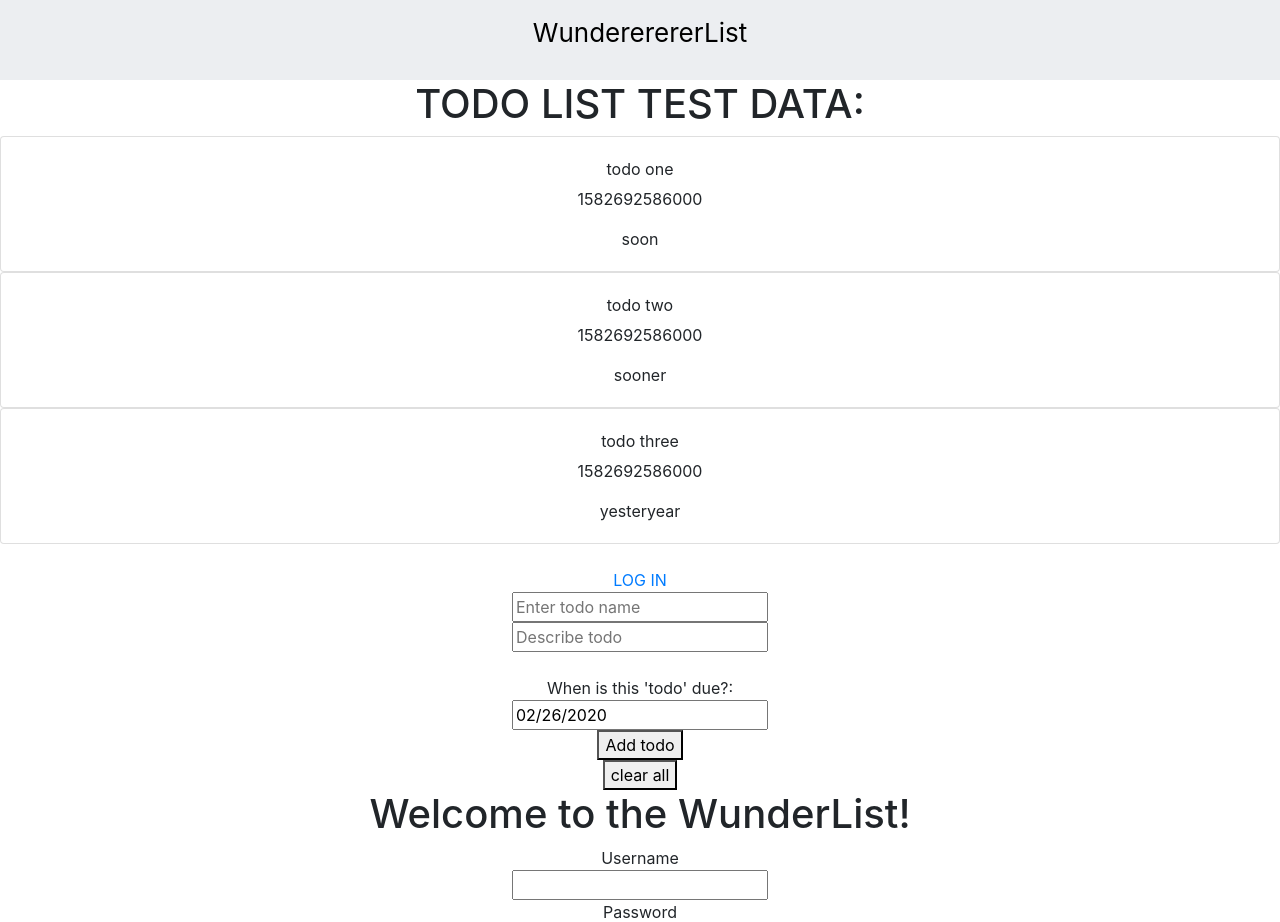
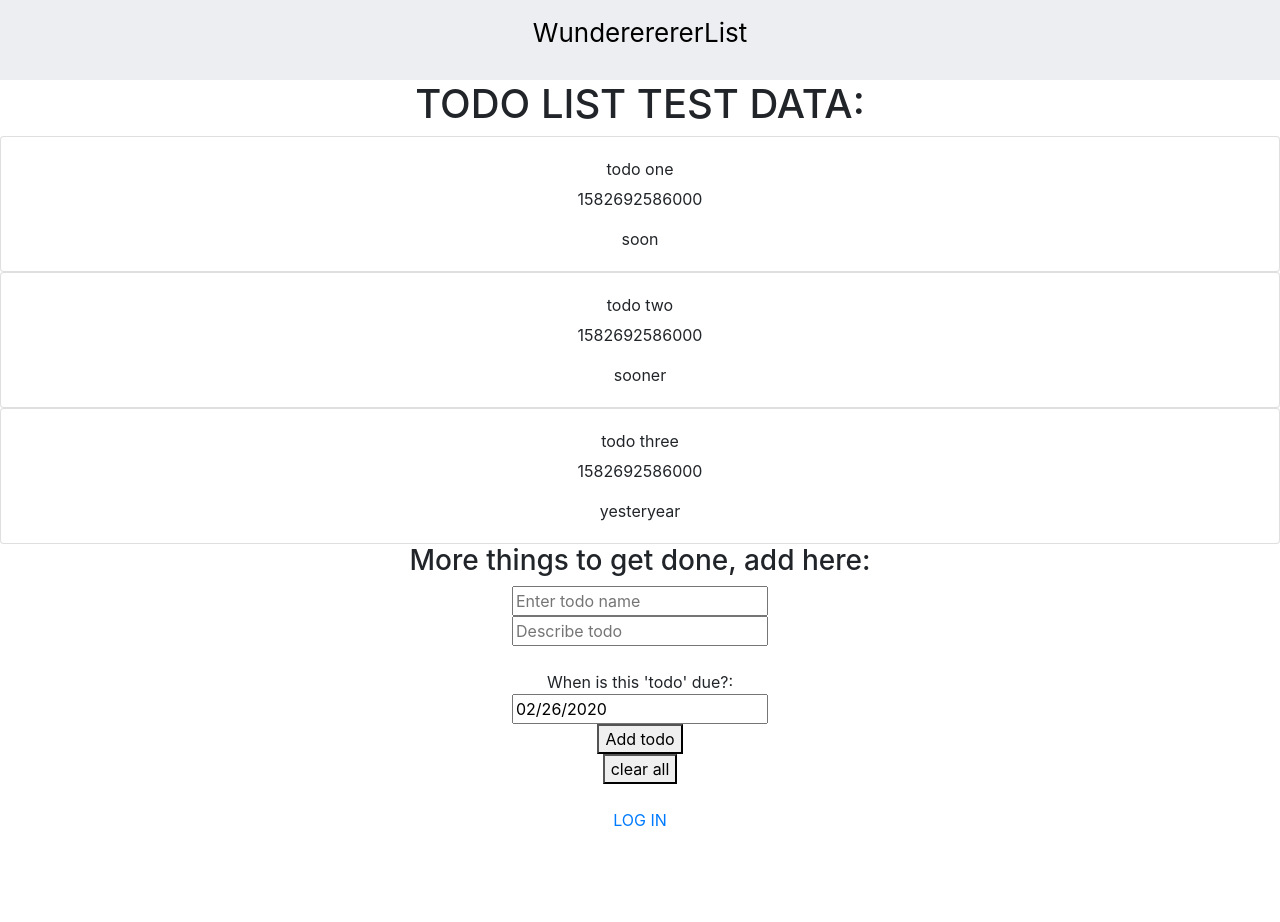
Before and after one commit to Wunderlist1-bw/Front-End, a React (Create React App) app in the folder wunder_list_front_end/: page / in a window 1280 px wide. Shown: the top 922 px of the page. After the commit the page ends 832 px from the top, so only its background shows below. Built offline with nearby package versions, Linux system fonts and the light colour scheme.

Commit message:
reorganized the add todoform to be nested with todolist component, added routing so that if credentials are not correct, it routs back to login, added routing so login page has its own route instead of sitting in app.js

```diff
--- a/wunder_list_front_end/src/App.js
+++ b/wunder_list_front_end/src/App.js
@@ -28,12 +28,14 @@ function App() {
             {/* <TodoList /> */}
           </header>
           <Route exact path='/' component={TodoList} />
+          {/* <Route path='/login' component={Login} /> */}
           <br />
           <Link to='/login'>LOG IN</Link>
-          <TodoForm />
-          <Login />
+          {/* <TodoForm /> */}
+          {/* <Login /> */}
           <Switch>
-            <ProtectedRoute path='/list' />
+            <ProtectedRoute path='/list' component={TodoList} />
+            <Route path='/login' component={Login} />
 
           </Switch>
 
--- a/wunder_list_front_end/src/components/TodoList.js
+++ b/wunder_list_front_end/src/components/TodoList.js
@@ -4,6 +4,8 @@ import { connect } from 'react-redux';
 import { getList } from '../actions';
 
 import CardItem from '../components/CardItem';
+
+import TodoForm from './TodoForm';
 
 const todoList = props => {
 
@@ -18,7 +20,8 @@ const todoList = props => {
                 ))
 
             }
-
+            <h3>More things to get done, add here:</h3>
+            <TodoForm />
         </>
     )
 }
```
